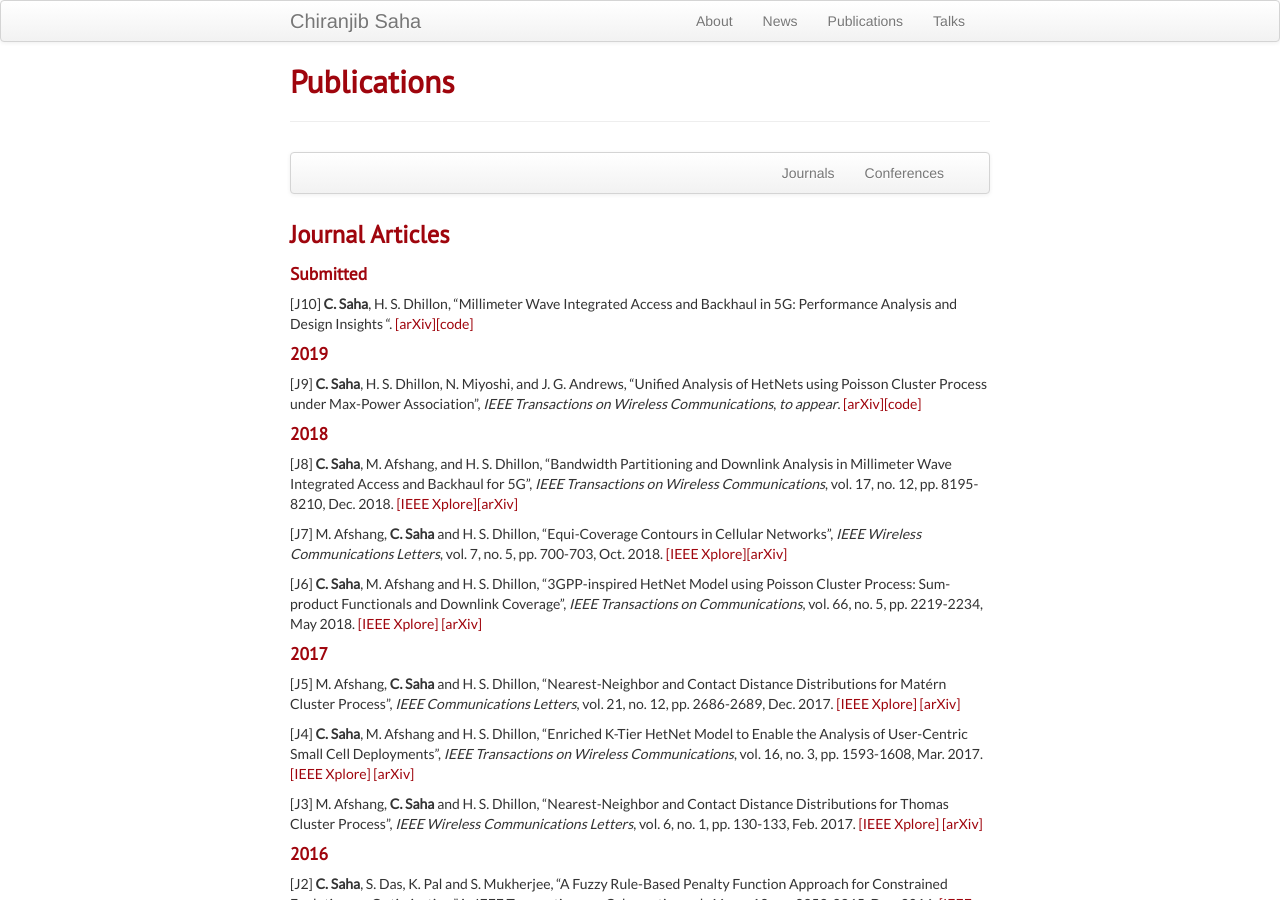
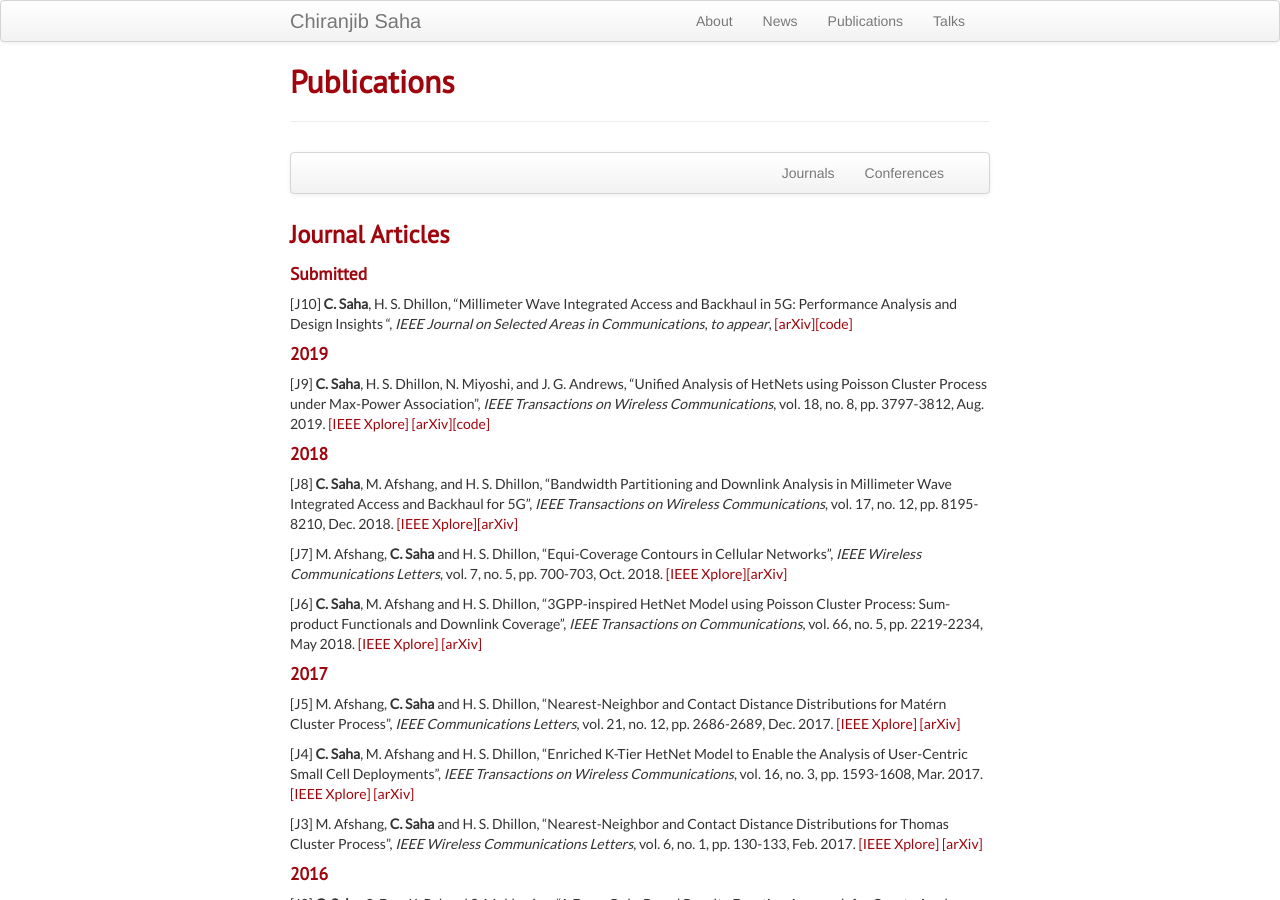
Before and after one commit to chiranjibsaha/chiranjibsaha.github.io, a Jekyll site: the page built from pages/pubs.md, in a window 1280 px wide and 900 px high. Built offline with Jekyll 4.4.1, drawn with Linux system fonts in a browser that asks for light colours.

Commit message:
Update pubs.md

```diff
--- a/pages/pubs.md
+++ b/pages/pubs.md
@@ -36,12 +36,12 @@ description: Chiranjib Saha's publications
 #### Submitted
 
 [J10] **C. Saha**, H. S. Dhillon, "Millimeter Wave Integrated Access and Backhaul in 5G: Performance Analysis and Design Insights
-". [[arXiv]](https://arxiv.org/abs/1902.06300)[[code]](https://github.com/stochastic-geometry/Load-balancing-5G-mmwave)
+", *IEEE Journal on Selected Areas in Communications*, *to appear*, [[arXiv]](https://arxiv.org/abs/1902.06300)[[code]](https://github.com/stochastic-geometry/Load-balancing-5G-mmwave)
 
 #### 2019
 
 [J9] **C. Saha**, H. S. Dhillon, N. Miyoshi, and J. G. Andrews,
-"Unified Analysis of HetNets using Poisson Cluster Process under Max-Power Association", *IEEE Transactions on Wireless Communications*, *to appear*.
+"Unified Analysis of HetNets using Poisson Cluster Process under Max-Power Association", *IEEE Transactions on Wireless Communications*,   vol. 18, no. 8, pp. 3797-3812, Aug. 2019.  [[IEEE Xplore]](https://doi.org/10.1109/TWC.2019.2917904)
 [[arXiv]](https://arxiv.org/abs/1812.01830)[[code]](https://github.com/stochastic-geometry/PCP-HetNet-Max-Power-Association)
 
 
```
